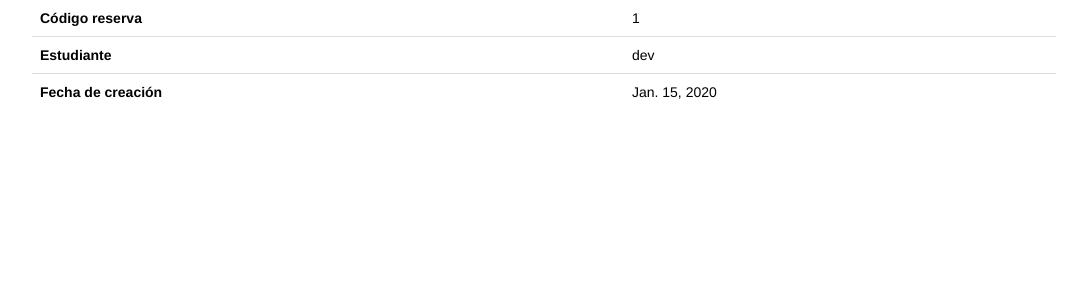
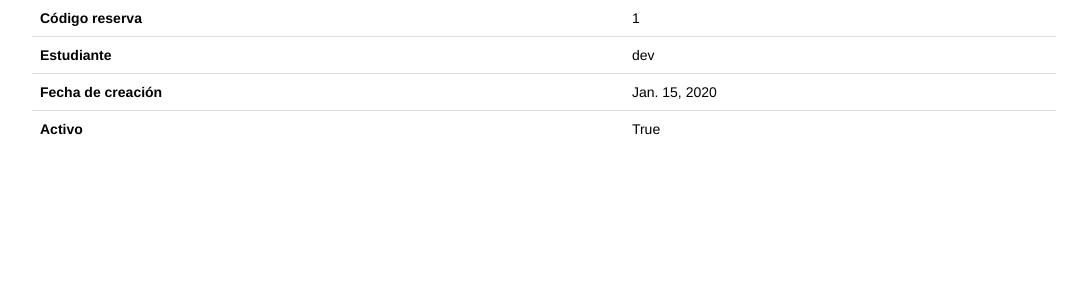
Before and after one commit to arcegk/biblo, a Django app: template projects/ingsoft/biblioteca/reservas/templates/reserva_consulta.html in a window 1280 px wide. Shown: the part 185-485 px from the top of the page, without its empty margins (96-1183 px from the left). Run offline with Django 3.2, Linux system fonts and the light colour scheme; data comes from the database, SQL or seed files in the repository; tables that the repository leaves empty hold one stand-in row (values such as "Sample post"); the template is opened without the code that fills it: values that come from a table or form of the project are taken from there, most other values are stand-ins (such as "Sample title", 1, 10 or a date in 2020); parts of the project's set-up code (start-up, migrations or seed data) failed here and were passed over; some libraries are stand-ins or nearby versions.

Commit message:
last change

```diff
--- a/projects/ingsoft/biblioteca/reservas/templates/reserva_consulta.html
+++ b/projects/ingsoft/biblioteca/reservas/templates/reserva_consulta.html
@@ -43,6 +43,14 @@
                     {{reserva.fecha_creacion}}
                 </td>
             </tr>
+            <tr>
+                <th>
+                    Activo
+                </th>
+                <td>
+                    {{reserva.active}}
+                </td>
+            </tr>
         </table>
     {% endif %}
 
```
